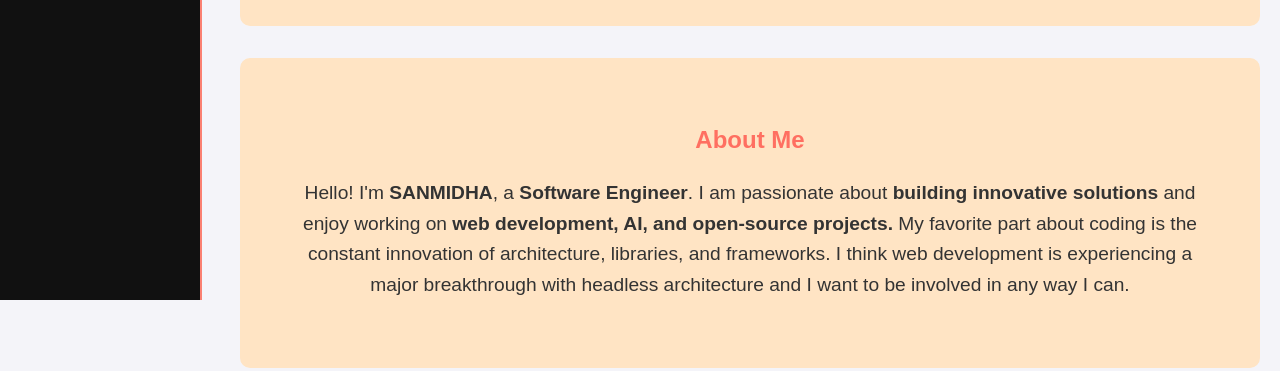
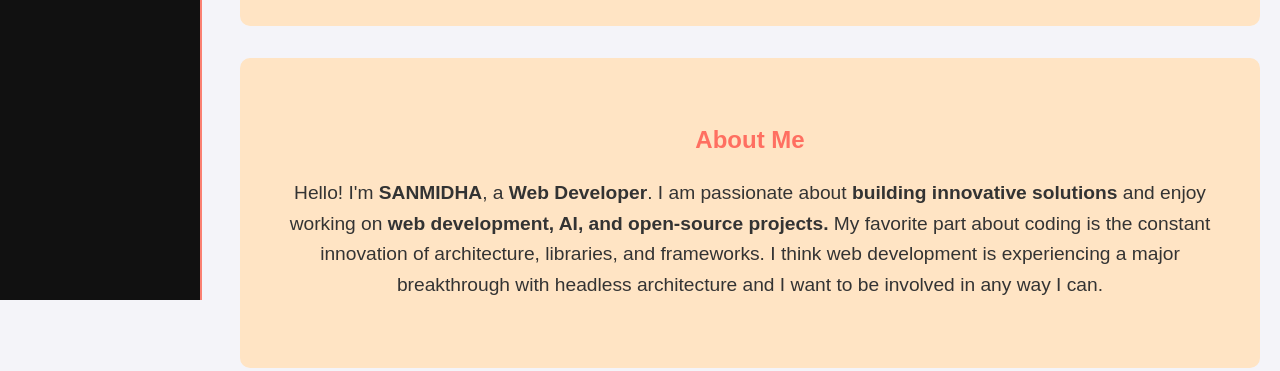
Before and after one commit to SANMIDHAGN/PortfolioRes, a plain HTML site: page index.html in a window 1280 px wide. Shown: the part 520-891 px from the top of the page. Drawn offline with Linux system fonts and the light colour scheme.

Commit message:
Update index.html

```diff
--- a/index.html
+++ b/index.html
@@ -40,7 +40,7 @@
         <section id="about">
             <div class="container">
                 <h2>About Me</h2>
-                <p>Hello! I'm <strong>SANMIDHA</strong>, a <strong>Software Engineer</strong>. I am passionate about <strong>building innovative solutions</strong> and enjoy working on <strong>web development, AI, and open-source projects.</strong> My favorite part about coding is the constant innovation of architecture, libraries, and frameworks. I think web development is experiencing a major breakthrough with headless architecture and I want to be involved in any way I can.</p>
+                <p>Hello! I'm <strong>SANMIDHA</strong>, a <strong>Web Developer</strong>. I am passionate about <strong>building innovative solutions</strong> and enjoy working on <strong>web development, AI, and open-source projects.</strong> My favorite part about coding is the constant innovation of architecture, libraries, and frameworks. I think web development is experiencing a major breakthrough with headless architecture and I want to be involved in any way I can.</p>
             </div>
         </section>
 
```
